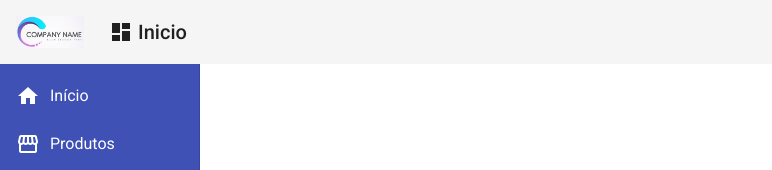
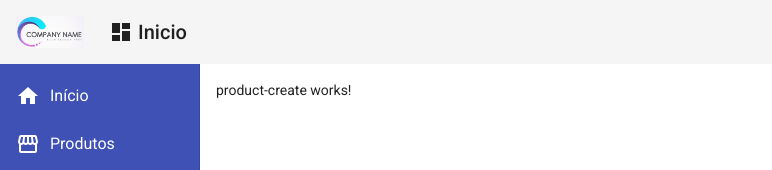
Before and after one commit to brunozn/crud_angular, an Angular app in the folder front/: page /products/create in a window 1280 px wide. Before the commit this address led to /. Shown: the top 170 px of the page, without its empty margins (0-772 px from the left). Built offline with nearby package versions, Linux system fonts and the light colour scheme.

Commit message:
componente createComponet

```diff
--- a/front/src/app/app-routing.module.ts
+++ b/front/src/app/app-routing.module.ts
@@ -3,6 +3,7 @@ import { Routes, RouterModule } from '@angular/router';
 
 import {HomeComponent } from './views/home/home.component';
 import {ProductCrudComponent} from './views/product-crud/product-crud.component';
+import { ProductCreateComponent } from './components/product/product-create/product-create.component';
 
 const routes: Routes = [{
   path: "",
@@ -11,6 +12,10 @@ const routes: Routes = [{
 {
   path: "products",
   component: ProductCrudComponent
+},
+{
+  path: "products/create",
+  component: ProductCreateComponent
 }];
 
 @NgModule({
--- a/front/src/app/app.module.ts
+++ b/front/src/app/app.module.ts
@@ -16,6 +16,7 @@ import { MatListModule } from '@angular/material/list';
 import { HomeComponent } from './views/home/home.component';
 import { ProductCrudComponent } from './views/product-crud/product-crud.component';
 import { RedDirective } from './directives/red.directive';
+import { ProductCreateComponent } from './components/product/product-create/product-create.component';
 
 
 
@@ -28,6 +29,7 @@ import { RedDirective } from './directives/red.directive';
     HomeComponent,
     ProductCrudComponent,
     RedDirective,
+    ProductCreateComponent,
   ],
   imports: [
     BrowserModule,
--- /dev/null
+++ b/front/src/app/components/product/product-create/product-create.component.html
@@ -0,0 +1 @@
+<p>product-create works!</p>
--- /dev/null
+++ b/front/src/app/components/product/product-create/product-create.component.ts
@@ -0,0 +1,15 @@
+import { Component, OnInit } from '@angular/core';
+
+@Component({
+  selector: 'app-product-create',
+  templateUrl: './product-create.component.html',
+  styleUrls: ['./product-create.component.css']
+})
+export class ProductCreateComponent implements OnInit {
+
+  constructor() { }
+
+  ngOnInit(): void {
+  }
+
+}
```
Also changed, not shown: front/src/app/components/product/product-create/product-create.component.css (added).
